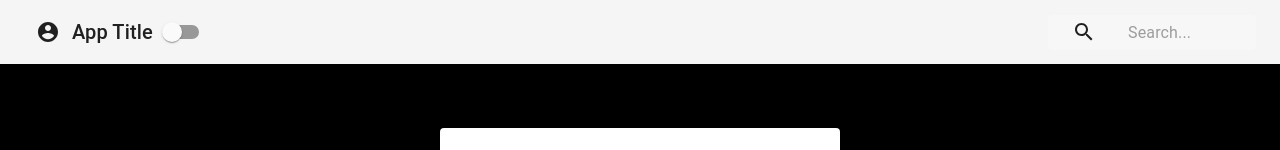
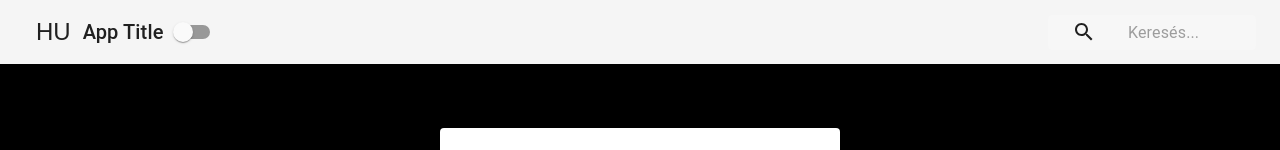
Before and after one commit to zsorosz/context-app, a React (Create React App) app: page / in a window 1280 px wide. Shown: the top 150 px of the page. Built offline with nearby package versions, Linux system fonts and the light colour scheme.

Commit message:
Add second Context to Navbar

```diff
--- a/src/Navbar.js
+++ b/src/Navbar.js
@@ -10,18 +10,37 @@ import SearchIcon from '@material-ui/icons/Search';
 import Switch from '@material-ui/core/Switch';
 import styles from './styles/NavbarStyles';
 import { ThemeContext } from './contexts/ThemeContext';
+import { withLanguageContext } from './contexts/LanguageContext';
+
+const content = {
+    english: {
+        search: "Search",
+        flag: "ENG"
+    },
+    german: {
+        search: "Suchen",
+        flag: "DE"
+    },
+    hungarian: {
+        search: "Keresés",
+        flag: "HU"
+    }
+}
 
 class Navbar extends Component {
     static contextType = ThemeContext;
     render(){
         const { classes } = this.props;
         const { isDarkMode, toggleTheme } = this.context;
+        const { language } = this.props.languageContext;
+        const { search, flag } = content[language];
+
         return(
             <div className={classes.root}>
                 <AppBar position="static" color={isDarkMode ? "default" : "primary"}>
                     <Toolbar>
                         <IconButton className={classes.menuButton} color="inherit">
-                            <AccountCircle />
+                            <div>{flag}</div>
                         </IconButton>
                         <Typography className={classes.title} variant="h6" color="inherit">
                             App Title
@@ -32,7 +51,7 @@ class Navbar extends Component {
                             <div className={classes.searchIcon}>
                                 <SearchIcon />
                             </div>
-                            <InputBase placeholder="Search..." classes={{
+                            <InputBase placeholder={`${search}...`} classes={{
                                 root: classes.inputRoot,
                                 input: classes.inputInput
                             }} />
@@ -44,4 +63,4 @@ class Navbar extends Component {
     }
 }
 
-export default withStyles(styles)(Navbar);
+export default withLanguageContext(withStyles(styles)(Navbar));
--- a/src/contexts/LanguageContext.js
+++ b/src/contexts/LanguageContext.js
@@ -21,3 +21,9 @@ export class LanguageProvider extends Component {
         )
     }
 }
+
+export const withLanguageContext = Component => props => (
+    <LanguageContext.Consumer>
+        {value => <Component languageContext={value} {...props} />}
+    </LanguageContext.Consumer>
+);
```
